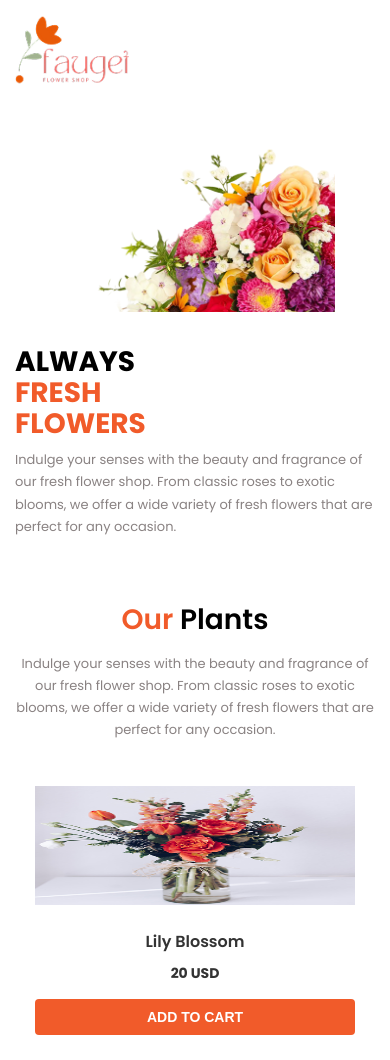
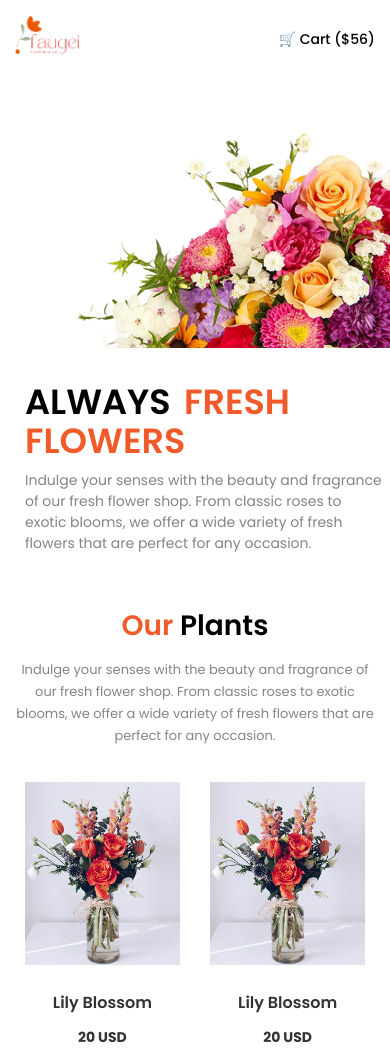
Before and after one commit to Saadabir29/Saad-A2, a plain HTML site: page index.html in a window 390 px wide. Shown: the top 1060 px of the page. Drawn offline with Linux system fonts and the light colour scheme.

Commit message:
9:26pm, 26jul, 25

```diff
--- a/styles.css
+++ b/styles.css
@@ -492,141 +492,156 @@ a {
 
     /* Navbar for Mobile */
     .navbar {
-        padding: 15px;
-        /* Reduced padding for smaller screens */
+        flex-direction: row; /* Keep elements in a row */
         justify-content: space-between;
+        align-items: center;
+        padding: 15px; /* Adjust padding as needed */
+        max-width: 100%; /* Ensure it takes full width */
+    }
+
+    .navbar .logo img {
+        height: 40px; /* Smaller logo for mobile */
+    }
+
+    .nav-links {
+        display: flex; /* Make sure nav-links are displayed */
+        align-items: center;
+        gap: 10px; /* Adjust gap between links */
+    }
+
+    .nav-links .home,
+    .nav-links .shop,
+    .nav-links .about {
+        display: none; /* Hide these links as per the image */
     }
 
     .nav-links .cart {
-        display: inline-block;
-        margin-left: 15px;
-        /* Adjusted margin */
+        display: block; /* Ensure cart is visible */
+        font-size: 14px; /* Adjust font size for cart */
+        white-space: nowrap; /* Prevent text wrapping */
     }
 
-    .nav-links {
-        display: none;
-        /* Hide nav links, typically for a hamburger menu toggle */
-    }
-
-    .navbar .logo {
-        order: 1;
-    }
-
-    .navbar .nav-links .cart {
-        order: 2;
+    .hamburger-menu {
+        display: none; /* Hide hamburger menu as it's not in the design for this breakpoint */
     }
 
     /* Banner for Mobile */
     .banner {
-        flex-direction: column;
-        padding: 30px 15px;
-        /* Reduced padding */
+        flex-direction: column-reverse; /* Image on top, text below */
+        padding: 40px 0px 20px 20px; /* Adjusted padding for mobile */
         text-align: center;
         gap: 20px;
-        /* Reduced gap */
-    }
-
-    .banner-content {
-        order: 2;
-        max-width: 100%;
-        text-align: left;
     }
 
     .banner-image {
+        order: 1; /* Image on top */
         margin-bottom: 15px;
-        /* Adjusted margin */
+        padding-right: 0px;
+        display: flex; /* Use flex to center the image */
+        justify-content: right; /* Center the image */
+    }
+    .banner-content {
+        max-width: 100%;
+        text-align: left; /* Align text to the left as per the image */
+        padding-left: 5px; /* Add a small left padding for the text */
+        padding-right: 5px; /* Add a small right padding for the text */
     }
 
+
+
     .banner-image img {
-        width: 100%;
-        max-width: 280px;
-        /* Further reduced max-width for very small screens */
+        width: 100%; /* Image takes full width of its container */
+        max-width: 800px; /* Adjust max-width to fit the design, or make it slightly larger if needed */
         height: auto;
+
     }
 
     .banner-content h1 {
-        font-size: 28px;
-        /* Reduced font size */
-        line-height: 1.2;
+        font-size: 35px; /* Adjusted font size for heading */
+        line-height: 1.1; /* Tighter line height */
+        text-align: left; /* Ensure title is left-aligned */
+        font-weight: 600;
     }
 
     .banner-content .bold {
-        display: block;
-        margin-bottom: 0px;
-        line-height: 1.1;
+        display: inline; /* Keep on the same line if possible */
+        margin-bottom: 0;
     }
 
     .banner-content .highlight {
-        margin-left: 0;
-        display: block;
+        display: inline; /* Keep on the same line if possible */
+        margin-left: 5px; /* Small margin between words */
         line-height: 1.1;
     }
 
     .banner-content .highlight:last-of-type {
-        margin-bottom: 0;
+        display: block; /* Make "FLOWERS" go to a new line */
+        margin-left: 0; /* No left margin for the new line */
     }
+
 
     .banner-content p {
         margin-top: 10px;
-        /* Reduced margin */
-        font-size: 13px;
-        /* Reduced font size */
+        font-size: 14px; /* Smaller font size for paragraph */
+        text-align: left; /* Ensure paragraph is left-aligned */
+        line-height: 1.5;
     }
 
  /* Plants section adjustments */
 .plants-box {
-        padding: 30px 15px;
-        /* Reduced padding */
+    padding: 30px 10px;
 }
 
 .plants-title {
-        font-size: 28px;
-        /* Reduced font size */
+    font-size: 28px;/
 }
 
 .plants-description {
     font-size: 13px;
-        /* Reduced font size */
     margin-bottom: 25px;
-        /* Adjusted margin */
 }
 
 .plant-cards {
-        grid-template-columns: 1fr;
-        /* Single column for plant cards on very small screens */
-        gap: 15px;
-        /* Reduced gap */
+    display: grid;
+    grid-template-columns: repeat(2, 2fr);
+    gap: 0.5px;
+}
+
+.plant-card {
+    width: 100%;
+    max-width: 300px;
+    margin: auto;
+    padding: 10px 15px 10px 15px;
 }
 
 .plant-card img {
-        height: 120px;
-        /* Reduced image height */
+    height: 100%;
+    max-height: 300px; /* Adjusted height for smaller screens */
+    width: 100%;
 }
 
 .plant-card h3 {
     font-size: 16px;
-        /* Reduced font size */
+    padding-bottom: 1px;
 }
 
 .plant-card p {
     font-size: 14px;
-        /* Reduced font size */
+    font-weight: 500;
+    padding-top: 1px;
 }
 
 .plant-card button {
-        padding: 10px;
-        /* Reduced padding */
-        font-size: 14px;
-        /* Reduced font size */
+    padding: 15px 25px;
+    font-size: 15px;
+    border-radius: 0px;
 }
 
     /* Plant Lover section adjustments */
     .plant-lover {
         flex-direction: column;
-        padding: 30px 15px;
-        /* Reduced padding */
+        padding: 30px 20px 60px 20px;
         gap: 20px;
-        /* Reduced gap */
         text-align: center;
     }
 
@@ -648,9 +663,8 @@ a {
     }
 
     .lover-content h2 {
-        font-size: 24px;
-        /* Reduced font size */
-        line-height: 1.3;
+        font-size: 28px;
+        line-height: 1.5;
         text-align: left;
         font-weight: 600;
     }
@@ -662,42 +676,44 @@ a {
     .lover-content ul li {
         text-align: left;
         font-size: 13px;
-        /* Reduced font size */
-        margin-bottom: 10px;
-        /* Reduced margin */
+        margin-bottom: 20px;
         margin-left: 20px;
     }
 
     /* Deals section adjustments */
     .deals {
         padding: 30px 15px;
-        /* Reduced padding */
     }
 
     .deals h2 {
         font-size: 28px;
-        /* Reduced font size */
     }
 
     .deals p {
         font-size: 13px;
-        /* Reduced font size */
         margin-bottom: 30px;
-        /* Adjusted margin */
     }
 
-    .deal-cards-container {
+    .deal-layout { /* Changed from .deal-cards-container to .deal-layout */
         flex-direction: column;
         /* Stack cards vertically */
         gap: 15px;
         /* Reduced gap */
+        align-items: center; /* Center the stacked cards */
     }
 
     .deal-card {
         width: 100%;
+        max-width: 300px; /* Constrain max-width for consistency */
         height: 150px;
         /* Reduced height for deal cards */
     }
+
+    .deal-left-column {
+        width: 100%;
+        align-items: center; /* Center the items within the column */
+    }
+
 
     .deal-overlay h3 {
         font-size: 18px;
@@ -744,62 +760,49 @@ a {
 
     .join-form button {
         width: 90%;
-        /* Adjusted width */
         max-width: 280px;
-        /* Max width for button */
         padding: 12px 15px;
-        /* Reduced padding */
         border-radius: 4px;
     }
 
     /* Footer adjustments */
     .custom-footer {
         padding: 30px 15px;
-        /* Reduced padding */
         flex-direction: column;
-        /* Stack footer sections vertically */
         gap: 20px;
-        /* Reduced gap */
     }
 
     .footer-left {
         max-width: 100%;
-        text-align: center;
+        text-align: left;
     }
 
     .footer-left img {
-        width: 100px;
-        /* Reduced logo size */
-        margin: 0 auto 10px auto;
+        width: 120px; /* Adjusted logo size for footer */
+        margin: 0 0 10px 0; /* Align to left, small bottom margin */
     }
 
     .footer-left p {
         font-size: 13px;
-        /* Reduced font size */
     }
 
     .footer-middle {
         flex-direction: column;
         gap: 10px;
-        /* Reduced gap */
         width: 100%;
     }
 
     .footer-links-group {
-        align-items: center;
-        /* Center align links in groups */
+        align-items: flex-start; /* Align links to the left */
         gap: 15px;
-        /* Reduced gap */
     }
 
     .footer-links-group a {
         font-size: 13px;
-        /* Reduced font size */
     }
 
     .footer-right {
-        justify-content: center;
-        /* Center social icons */
+        justify-content: flex-start; /* Align social icons to the left */
         margin-top: 10px;
         width: 100%;
     }
```
Lines whose indentation alone changed are shown as unchanged.
